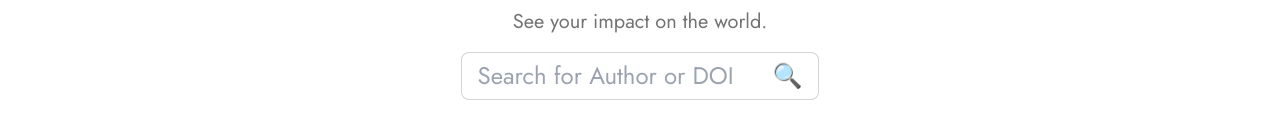
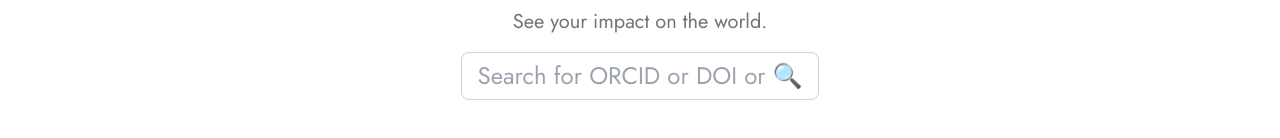
Before and after one commit to iiith-cs24-sp/citestat, a React (Vite) app in the folder client/: page / in a window 1280 px wide. Shown: the part 272-410 px from the top of the page. Built offline with nearby package versions, Linux system fonts and the light colour scheme.

Commit message:
Improved search hint

```diff
--- a/client/src/components/Searchbar.tsx
+++ b/client/src/components/Searchbar.tsx
@@ -47,7 +47,7 @@ const Searchbar: React.FC<SearchbarProps> = ({ initialQuery }) => {
 				value={query}
 				onChange={(e) => setQuery(e.target.value)}
 				onKeyDown={handleKeyDown}
-				placeholder="Search for Author or DOI"
+				placeholder="Search for ORCID or DOI or Author Name"
 				className="w-full"
 			/>
 			<button onClick={handleSearch}>🔍</button>
```
